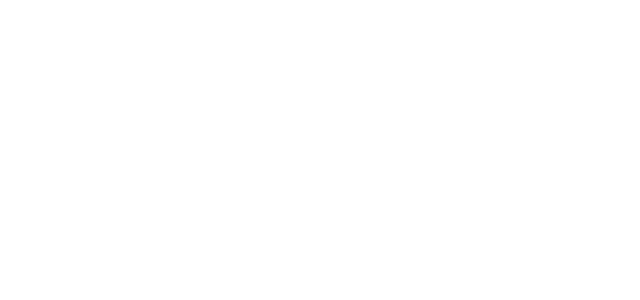
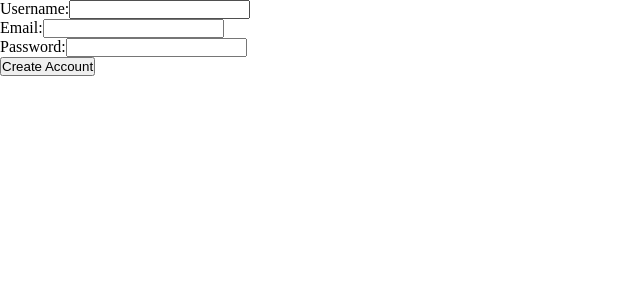
Before and after one commit to theGreatKyle1994/clickGame-FE, a React (Vite) app: page / in a window 1280 px wide. Shown: the top 300 px of the page, without its empty margins (0-640 px from the left). Built offline with nearby package versions, Linux system fonts and the light colour scheme.

Commit message:
add ability to register

```diff
--- a/src/App.tsx
+++ b/src/App.tsx
@@ -1,11 +1,13 @@
 // import Header from "./components/toolbars/Header";
 // import MissionList from "./components/missions/MissionList";
+import Registration from "./components/login-reg/Registration";
 
 const App = () => {
   return (
     <>
       {/* <Header /> */}
       {/* <MissionList /> */}
+      <Registration />
     </>
   );
 };
--- /dev/null
+++ b/src/components/login-reg/Registration.tsx
@@ -0,0 +1,67 @@
+import axios from "axios";
+import { useState } from "react";
+
+const Registration = () => {
+  const [formData, setFormData] = useState<AccountFormData>({
+    username: "",
+    email: "",
+    password: "",
+  });
+
+  const changeHandler = (e: React.ChangeEvent<HTMLInputElement>) => {
+    const { name, value } = e.target;
+    setFormData((prevData) => ({
+      ...prevData,
+      [name]: value,
+    }));
+  };
+
+  const submitHandler = async (e: React.FormEvent<HTMLFormElement>) => {
+    e.preventDefault();
+    await axios
+      .post("http://localhost:8000/create-account", formData)
+      .then((data) => console.log(data))
+      .catch((err) => console.log(err));
+  };
+
+  return (
+    <form onSubmit={submitHandler}>
+      <div>
+        <label htmlFor="username">Username:</label>
+        <input
+          onChange={changeHandler}
+          id="username"
+          name="username"
+          type="text"
+          value={formData.username}
+          required
+        />
+      </div>
+      <div>
+        <label htmlFor="email">Email:</label>
+        <input
+          onChange={changeHandler}
+          id="email"
+          name="email"
+          type="email"
+          value={formData.email}
+          required
+        />
+      </div>
+      <div>
+        <label htmlFor="password">Password:</label>
+        <input
+          onChange={changeHandler}
+          id="password"
+          name="password"
+          type="password"
+          value={formData.password}
+          required
+        />
+      </div>
+      <button type="submit">Create Account</button>
+    </form>
+  );
+};
+
+export default Registration;
--- a/src/vite-env.d.ts
+++ b/src/vite-env.d.ts
@@ -1,4 +1,10 @@
 /// <reference types="vite/client" />
+
+interface AccountFormData {
+  username: string;
+  email: string;
+  password: string;
+}
 
 interface PlayerData {
   health: number;
```
